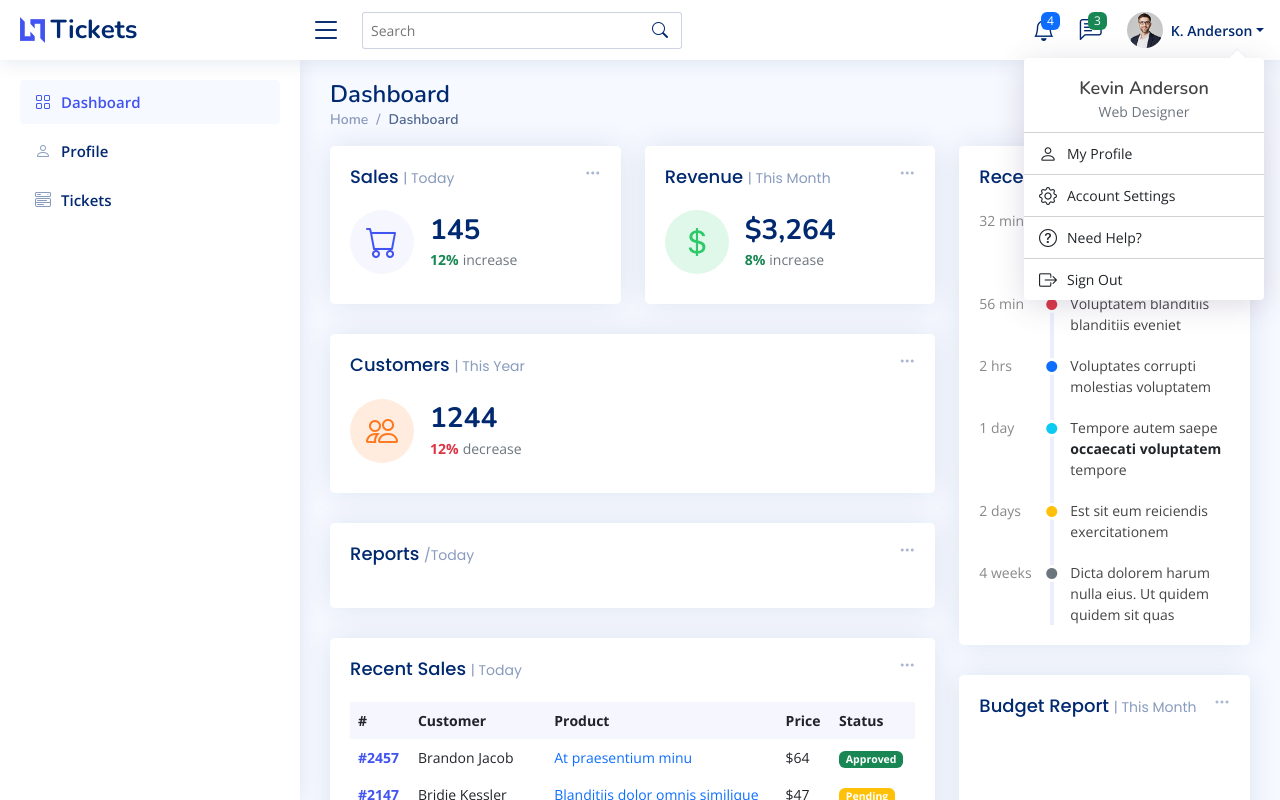
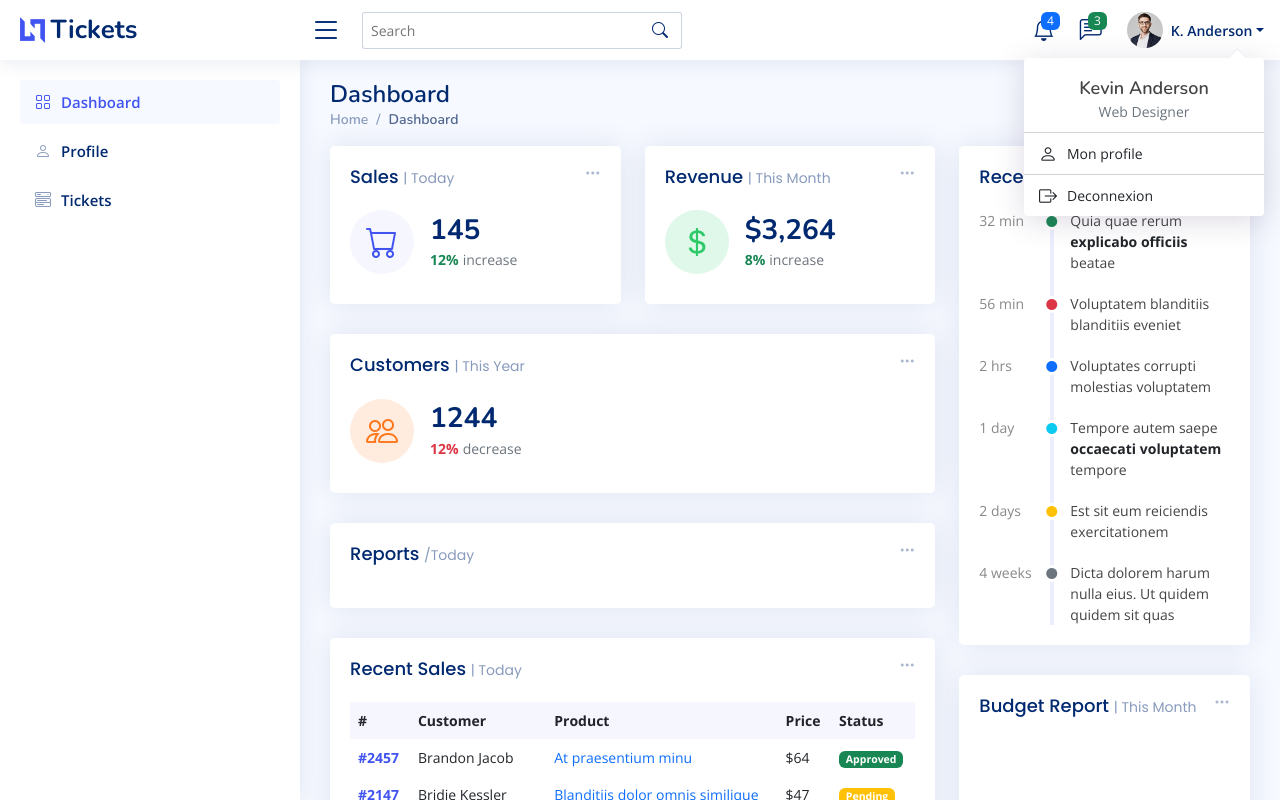
Before and after one commit to TuoAdama/front-end-sir-with-angular, an Angular app: page / in a window 1280 px wide. Both pictures are taken after a click on the link "K. Anderson". Shown: the top 800 px of the page. Built offline with nearby package versions, Linux system fonts and the light colour scheme.

Commit message:
add: refac profile component

```diff
--- a/src/app/profile/profile.component.html
+++ b/src/app/profile/profile.component.html
@@ -17,27 +17,7 @@
     <li>
       <a class="dropdown-item d-flex align-items-center" href="users-profile.html">
         <i class="bi bi-person"></i>
-        <span>My Profile</span>
-      </a>
-    </li>
-    <li>
-      <hr class="dropdown-divider">
-    </li>
-
-    <li>
-      <a class="dropdown-item d-flex align-items-center" href="users-profile.html">
-        <i class="bi bi-gear"></i>
-        <span>Account Settings</span>
-      </a>
-    </li>
-    <li>
-      <hr class="dropdown-divider">
-    </li>
-
-    <li>
-      <a class="dropdown-item d-flex align-items-center" href="pages-faq.html">
-        <i class="bi bi-question-circle"></i>
-        <span>Need Help?</span>
+        <span>Mon profile</span>
       </a>
     </li>
     <li>
@@ -47,7 +27,7 @@
     <li>
       <a class="dropdown-item d-flex align-items-center" href="#">
         <i class="bi bi-box-arrow-right"></i>
-        <span>Sign Out</span>
+        <span>Deconnexion</span>
       </a>
     </li>
 
```
